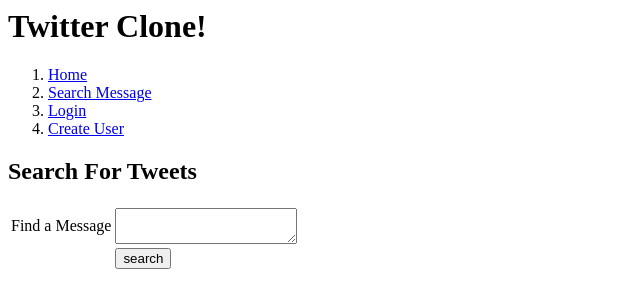
After one commit to ShadabS05/final_project, a Flask app: template services/web/project/templates/search.html in a window 1280 px wide. The commit adds this page. Shown: the top 308 px of the page, without its empty margins (0-640 px from the left). Run offline with Flask 3, Linux system fonts and the light colour scheme; the template is opened without the code that fills it, so the values that code supplies are empty; parts of the project's set-up code (start-up, migrations or seed data) failed here and were passed over.

Commit message:
almost done

```diff
--- a/docker-compose.prod.yml
+++ b/docker-compose.prod.yml
@@ -14,13 +14,13 @@
     depends_on:
       - db
   db:
-    image: postgres:13
+    build: ./services/postgres
     volumes:
       - postgres_data_prod:/var/lib/postgresql/data/
+    ports:
+      - 3067:5432
     env_file:
       - ./.env.prod.db
-    ports:
-      - 3067:5432
   nginx:
     build: ./services/nginx
     volumes:
--- a/services/postgres/schema.sql
+++ b/services/postgres/schema.sql
@@ -1,4 +1,6 @@
 CREATE EXTENSION postgis;
+CREATE EXTENSION RUM;
+
 
 \set ON_ERROR_STOP on
 
@@ -30,4 +32,6 @@
 
 CREATE INDEX validuser ON users(screen_name);
 
+CREATE INDEX search_tweets ON tweets USING RUM(to_tsvector('english', text));
+
 COMMIT;
--- a/services/web/manage.py
+++ b/services/web/manage.py
@@ -13,8 +13,8 @@
     db.session.commit()
 
 
-#@cli.command("seed_db")
-#def seed_db():
+# @cli.command("seed_db")
+# def seed_db():
 #    db.session.add(User(email="michael@mherman.org"))
 #    db.session.commit()
 
--- a/services/web/project/__init__.py
+++ b/services/web/project/__init__.py
@@ -14,13 +14,12 @@
 from flask_sqlalchemy import SQLAlchemy
 from sqlalchemy import func, text
 from werkzeug.utils import secure_filename
-
+from markupsafe import Markup
 
 app = Flask(__name__)
 app.config.from_object("project.config.Config")
 db = SQLAlchemy(app)
 db_link = "postgresql://hello_flask:hello_flask@localhost:5432/hello_flask_dev"
-
 
 
 @app.route('/')
@@ -30,13 +29,13 @@
     username = request.cookies.get('username')
     password = request.cookies.get('password')
     good_credentials = are_credentials_good(username, password)
-    #sql = sqlalchemy.sql.text('''
-    #SELECT screen_name, created_at, text, place_name
-    #FROM tweets
-    #JOIN users USING (id_users)
-    #ORDER BY created_at DESC
-    #LIMIT 20 :tweets;
-    #''');
+    # sql = sqlalchemy.sql.text('''
+    # SELECT screen_name, created_at, text, place_name
+    # FROM tweets
+    # JOIN users USING (id_users)
+    # ORDER BY created_at DESC
+    # LIMIT 20 :tweets;
+    # ''');
 
     page = request.args.get('page', 1, type=int)
 
@@ -65,18 +64,14 @@
     # Render the template with the messages and logged-in status
     return render_template('root.html', logged_in=good_credentials, messages=messages, page=page)
 
-def print_debug_info():
-    username = request.args.get('username')
-    password = request.args.get('password')
-    # print('request.args.get(username)=', request.args.get('username'))
-    # print('request.args.get(password)=', request.args.get('password'))
 
 def are_credentials_good(username, password):
-    #FIXME:
-    #look inside databse and check if password is correct for the user
+
+    # FIXME:
+    # look inside databse and check if password is correct for the user
+
     if not username or not password:
         return False
-
 
     sql = sqlalchemy.text('''
     SELECT screen_name, password
@@ -88,11 +83,15 @@
     result = db.session.execute(sql, {'username': username, 'password': password}).first()
     return result is not None
 
+
 @app.route('/login', methods=['GET', 'POST'])
 def login():
+
     username = request.form.get('username')
     password = request.form.get('password')
+
     # print('username=', username)
+
     good_credentials = are_credentials_good(username, password)
     if username is None:
         return render_template('login.html', bad_credentials=False)
@@ -101,8 +100,9 @@
             return render_template('login.html', bad_credentials=True)
         else:
 
-            #return 'skibidi success :D'
-            #template =  render_template('root.html', logged_in=True, bad_credentials=False, messages=[], page=1)
+            # return 'skibidi success :D'
+            # template =  render_template('root.html', logged_in=True, bad_credentials=False, messages=[], page=1)
+
             response = make_response(redirect(url_for('root')))
             response.set_cookie('username', username)
             response.set_cookie('password', password)
@@ -111,6 +111,7 @@
 
 @app.route('/logout')
 def logout():
+
     response = make_response(render_template('logout.html', logged_in=False))
     response.set_cookie('username', '', expires=0)
     response.set_cookie('password', '', expires=0)
@@ -118,6 +119,7 @@
 
 
 def username_dne(username):
+
     sql = sqlalchemy.text('''
     SELECT screen_name
     FROM users
@@ -127,34 +129,38 @@
     result = db.session.execute(sql, {'username': username}).first()
     return result is None
 
+
 @app.route('/create_user', methods=['GET', 'POST'])
 def create_user():
+
     username = request.form.get('username')
     password = request.form.get('password')
     password2 = request.form.get('retype-password')
     valid_user = username_dne(username)
     if password2 is None:
-       return render_template('create_user.html')
+        return render_template('create_user.html')
     else:
-       if not username or not password or not password2:
+        if not username or not password or not password2:
             return render_template('create_user.html', error="All fields are required.")
-       if password != password2:
+        if password != password2:
             return render_template('create_user.html', error="Passwords do not match.")
-       if not valid_user:
+        if not valid_user:
             return render_template('create_user.html', error="Username already taken.")
 
-            #return 'skibidi success :D'
-            #template =  render_template('root.html', logged_in=True, bad_credentials=False, messages=[], page=1)
-       sql_insert = sqlalchemy.text('''
+            # return 'skibidi success :D'
+            # template =  render_template('root.html', logged_in=True, bad_credentials=False, messages=[], page=1)
+        sql_insert = sqlalchemy.text('''
                 INSERT INTO users (screen_name, password)
                 VALUES (:username, :password)
             ''')
-       db.session.execute(sql_insert, {'username': username, 'password': password})
-       db.session.commit()
-       return render_template('create_user.html', account_created=True)
+        db.session.execute(sql_insert, {'username': username, 'password': password})
+        db.session.commit()
+        return render_template('create_user.html', account_created=True)
+
 
 @app.route('/create_message', methods=['GET', 'POST'])
 def create_message():
+
     username = request.cookies.get('username')
     password = request.cookies.get('password')
     good_credentials = are_credentials_good(username, password)
@@ -174,8 +180,7 @@
         id_users = res.id_users
     else:
         id_users = None
-    created_at = db.func.now()
-    #created_at = cur_time.replace(microsecond=0)
+
     if request.method == 'POST':
 
         message = request.form.get('message')
@@ -187,17 +192,58 @@
 
             db.session.execute(sql, {
                 'id_users': id_users,
-                #'created_at': created_at,
                 'text': message
-                })
+            })
             db.session.commit()
             return render_template('create_message.html', logged_in=good_credentials, message_created=True)
     return render_template('create_message.html', logged_in=good_credentials)
 
-@app.route('/search_message', methods=['GET', 'POST'])
-def search_message():
 
-#class User(db.Model):
+@app.route('/search', methods=['GET', 'POST'])
+def search():
+
+    username = request.cookies.get('username')
+    password = request.cookies.get('password')
+    good_credentials = are_credentials_good(username, password)
+    messages = []
+    page = request.args.get('page', 1, type=int)
+    if request.method == 'POST':
+        query = request.form.get('search_text')
+    else:
+        query = request.args.get('search_text')
+
+    if query:
+
+        sql = sqlalchemy.sql.text('''
+        SELECT screen_name, created_at, ts_headline(text, phraseto_tsquery(:query))
+        FROM tweets
+        JOIN users ON tweets.id_users = users.id_users
+        WHERE (to_tsvector('english', text) @@
+        phraseto_tsquery('english', :query))
+        ORDER BY ts_rank(to_tsvector('english', text), phraseto_tsquery(:query)) DESC, created_at DESC
+        LIMIT 20 OFFSET :offset
+        ''')
+
+        offset = (page - 1) * 20
+
+        res = db.session.execute(sql, {
+            'offset': offset,
+            'query': query
+        })
+
+        for row in res.fetchall():
+            messages.append({
+                'screen_name': row[0],
+                'created_at': row[1],
+                'text': Markup(row[2])
+            })
+        noMatch = (len(messages) == 0)
+
+        return render_template("search.html", logged_in=good_credentials, messages=messages, page=page, searched=True, noMatch=noMatch, query=query)
+    return render_template("search.html", logged_in=good_credentials, messages=messages, page=page, searched=False)
+
+
+# class User(db.Model):
 #    __tablename__ = "users"
 #    id = db.Column(db.Integer, primary_key=True)
 #    email = db.Column(db.String(128), unique=True, nullable=False)
@@ -207,23 +253,23 @@
 #        self.email = email
 #
 #
-#@app.route("/")
-#def hello_world():
+# @app.route("/")
+# def hello_world():
 #    return jsonify(hello="world")
 #
 #
-#@app.route("/static/<path:filename>")
-#def staticfiles(filename):
+# @app.route("/static/<path:filename>")
+# def staticfiles(filename):
 #    return send_from_directory(app.config["STATIC_FOLDER"], filename)
 #
 #
-#@app.route("/media/<path:filename>")
-#def mediafiles(filename):
+# @app.route("/media/<path:filename>")
+# def mediafiles(filename):
 #    return send_from_directory(app.config["MEDIA_FOLDER"], filename)
 #
 #
-#@app.route("/upload", methods=["GET", "POST"])
-#def upload_file():
+# @app.route("/upload", methods=["GET", "POST"])
+# def upload_file():
 #    if request.method == "POST":
 #        file = request.files["file"]
 #        filename = secure_filename(file.filename)
--- a/services/web/project/templates/base.html
+++ b/services/web/project/templates/base.html
@@ -6,7 +6,7 @@
 		<h1> Twitter Clone! </h1>
 	<ol>
         	<li><a href='/'>Home</a></li>
-		<li><a href='/search_message'>Search Message</a></li>
+		<li><a href='/search'>Search Message</a></li>
 		{% if logged_in %}
 		<li><a href='/create_message'>Create Message</a></li>
 		<li><a href='/logout'>Logout</a></li>
--- /dev/null
+++ b/services/web/project/templates/search.html
@@ -0,0 +1,50 @@
+{% extends 'base.html' %}
+
+{% block content %}
+
+<h2> Search For Tweets </h2>
+
+<form action='/search' method="POST">
+    <table>
+        <tr>
+            <td>Find a Message</td>
+            <td><textarea name='search_text' required></textarea></td>
+        </tr>
+        <tr>
+            <td></td>
+            <td><input type="submit" value="search"></td>
+        </tr>
+    </table>
+</form>
+
+{% if searched %}
+<p> search worked! </p>
+{% endif %}
+
+<ul>
+	{% if searched %}
+		{% for message in messages %}
+    			{% if message %}
+        			<li>
+            				<strong>{{ message.screen_name }}</strong> ({{ message.created_at }}):<br>
+            				{{ message.text | safe }}<br>
+       				</li>
+			{% endif %}
+    		{% endfor %}
+	{% endif %}
+</ul>
+
+{% if noMatch %}
+<p> No tweets matched your query. </p>
+{% else %}
+<div>
+    {% if messages|length == 20 %}
+        <a href="{{ url_for('search', page=page + 1, search_text=query) }}">Next</a>
+    {% endif %}
+    {% if page > 1 %}
+        <a href="{{ url_for('search', page=page - 1, search_text=query) }}">Previous</a>
+    {% endif %}
+</div>
+{% endif %}
+
+{% endblock %}
```
Also changed, not shown: services/web/project/templates/search_message.html (deleted, +0 -18 lines), .github/workflows/test.yml, 5 other files.
